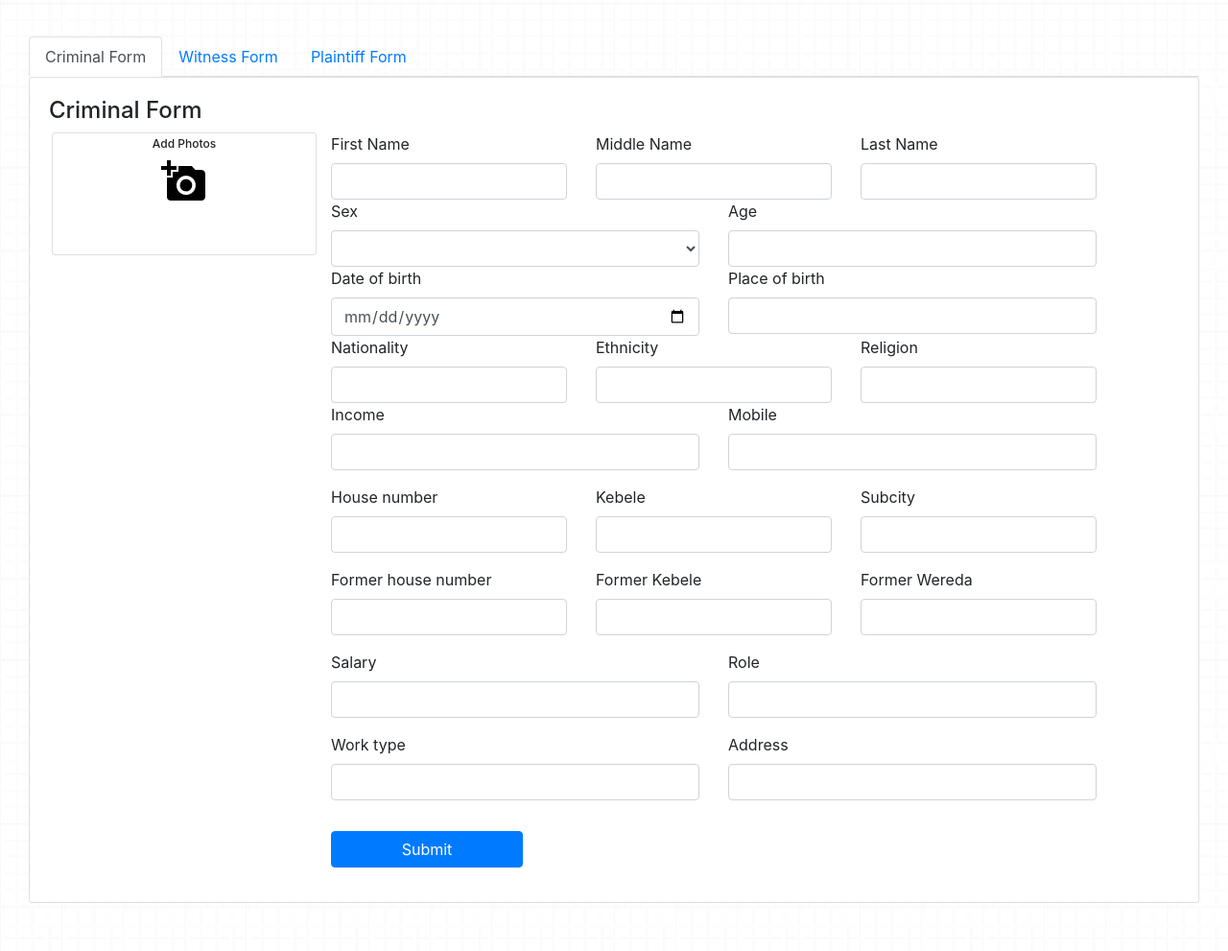
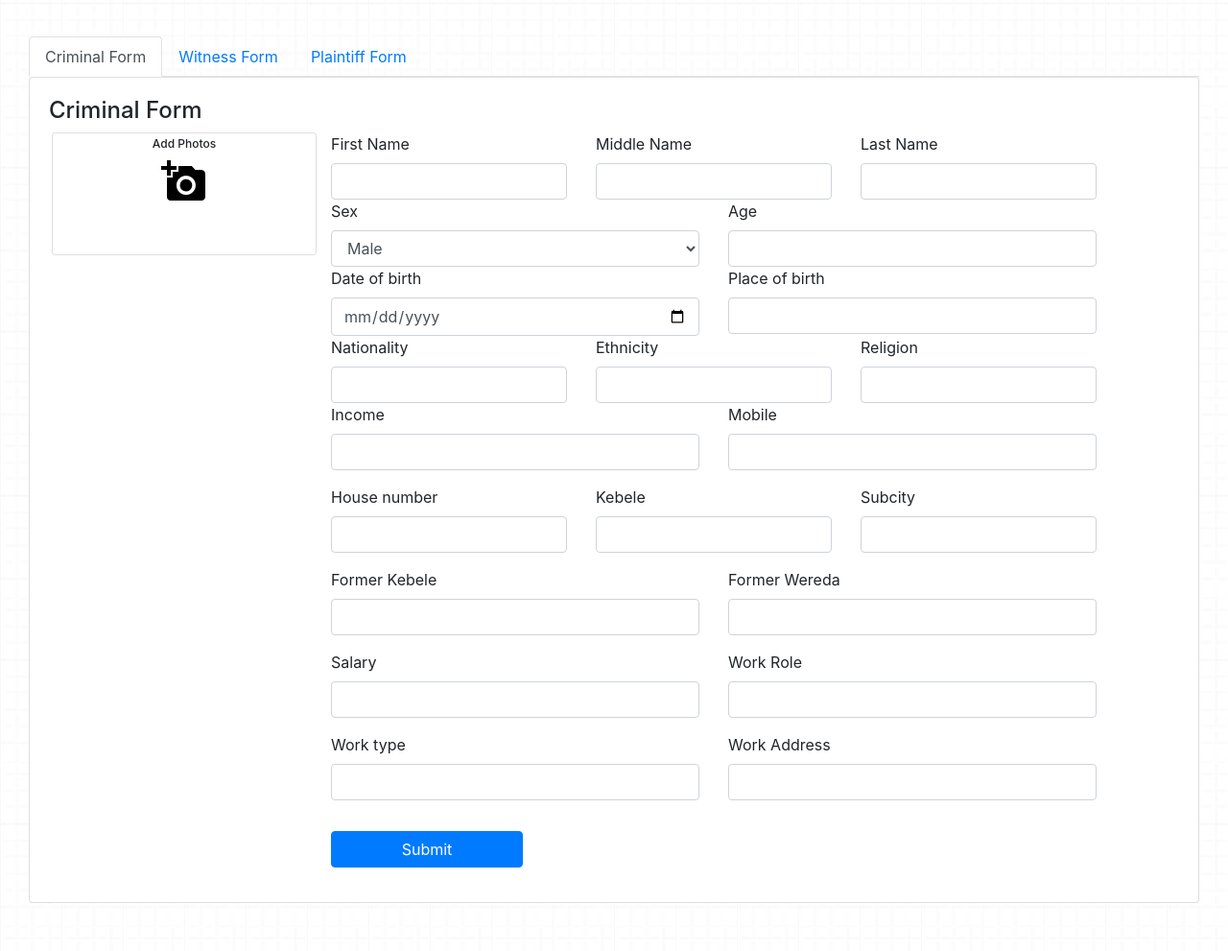
Before and after one commit to tyamlak/crs, a Django app: page /case/edit/1 in a window 1280 px wide. Shown: the part 62-1053 px from the top of the page at 96% size. Run offline with Django 3.2, Linux system fonts and the light colour scheme; some libraries are stand-ins or nearby versions.

Commit message:
saves criminal to case and fix: csrf_token error

```diff
--- a/case/templates/case/criminal_form.html
+++ b/case/templates/case/criminal_form.html
@@ -5,7 +5,8 @@
         <div class="card-body">
             <h4>Criminal Form</h4>
             <div class="form-row">
-                <form method="POST" enctype="multipart/form-data">
+                <form method="POST" action="/case/{{case_no}}/add-criminal" enctype="multipart/form-data">
+                    {% csrf_token %}
                     <div class="row ml-2">
                         <div class="form-group card text-center col-3" id="upload-photo"
                             style="width:12rem;height: 12rem;">
@@ -38,14 +39,13 @@
                                 <div class="col-md-6">
                                     <label for="sex">Sex</label>
                                     <select name="sex" id="W_sex" class="form-control">
-                                        <option></option>
-                                        <option>Male</option>
-                                        <option>Female</option>
+                                        <option value="M" >Male</option>
+                                        <option value="F" >Female</option>
                                     </select>
                                 </div>
                                 <div class="col-md-6">
                                     <label for="age">Age</label>
-                                    <input type="number" name="age" min="0" class="form-control" id="W_age">
+                                    <input type="number" name="age" min="0" max="125" class="form-control" id="W_age">
                                 </div>
                             </div>
                             <div class="row">
@@ -98,11 +98,6 @@
                             </div>
                             <div class="row">
                                 <div class="form-group col">
-                                    <label for="former_house_no">Former house number</label>
-                                    <input type="number" min="0" name="former_house_no" class="form-control"
-                                        id="W_former_house_no">
-                                </div>
-                                <div class="form-group col">
                                     <label for="former_kebele">Former Kebele</label>
                                     <input type="number" name="former_kebele" min="0" class="form-control"
                                         id="W_former_kebele">
@@ -119,8 +114,8 @@
                                     <input type="number" name="salary" min="0" class="form-control" id="W_salary">
                                 </div>
                                 <div class="form-group col">
-                                    <label for="role">Role</label>
-                                    <input type="text" name="role" class="form-control" id="W_role">
+                                    <label for="role">Work Role</label>
+                                    <input type="text" name="work_role" class="form-control" id="W_role">
                                 </div>
                             </div>
                             <div class="row">
@@ -129,8 +124,8 @@
                                     <input type="text" name="work_type" class="form-control" id="W_work">
                                 </div>
                                 <div class="form-group col">
-                                    <label for="address">Address</label>
-                                    <input type="text" name="address" class="form-control" id="W_address">
+                                    <label for="address">Work Address</label>
+                                    <input type="text" name="work_address" class="form-control" id="W_address">
                                 </div>
                             </div>
 
--- a/case/urls.py
+++ b/case/urls.py
@@ -1,5 +1,5 @@
 from django.urls import path
-from .views import index, create_case, add_image, search_image, criminal_detail, get_map, edit_criminal_info, edit_case
+from .views import index, create_case, add_image, search_image, criminal_detail, get_map, edit_criminal_info, edit_case, add_criminal_to_case
 from .views.charts import (
     HomeView, CrimeTypeDist, SexDist, YearlyCrimeDist, MonthlyCrimeDist
 )
@@ -17,6 +17,8 @@ urlpatterns = [
     path('api/monthly/<int:year>/',MonthlyCrimeDist.as_view()),
     path('api/monthly',MonthlyCrimeDist.as_view()),
     path('api/yearly',YearlyCrimeDist.as_view()),
-    path('edit/criminal/<int:pk>',edit_criminal_info,name='edit-case'),
+    path('edit/criminal/<int:pk>',edit_criminal_info,name='edit-c-in-case'),
+    path('<int:pk>',edit_case,name='manage-case'),
+    path('<int:pk>/add-criminal',add_criminal_to_case,name='criminal_to_case'),
     path('maps',get_map,name='maps'),
 ]
--- a/case/views/__init__.py
+++ b/case/views/__init__.py
@@ -1,4 +1,4 @@
 from .views import *
 from .charts import *
 from .search import search_image
-from .case_mgmt import edit_criminal_info, create_case, edit_case
+from .case_mgmt import edit_criminal_info, create_case, edit_case, add_criminal_to_case
--- a/case/views/case_mgmt.py
+++ b/case/views/case_mgmt.py
@@ -1,7 +1,10 @@
 from django.shortcuts import render, redirect
-from UserProfile.models import Criminal, Person
+from UserProfile.models import (
+	Criminal, Person, Work, PhoneNumber, Residence, CriminalImage
+)
 from UserProfile.forms import PersonForm
 from case.form_tools import get_criminal_form_data
+from case.models import Case
 
 
 #@login_required # requires(police/data_encoder)decorators
@@ -24,7 +27,9 @@ def create_case(request):
 def edit_case(request,pk):
 	if request.POST:
 		pass
-	return render(request,'case/edit_case.html')
+	return render(request,'case/edit_case.html',{
+		'case_no':pk,
+	})
 
 
 def edit_criminal_info(request,pk):
@@ -35,3 +40,61 @@ def edit_criminal_info(request,pk):
 		return redirect('edit-info',pk)
 	form = PersonForm(instance=criminal_ob)
 	return render(request,'case/edit_info.html',{'form':form})
+
+
+def add_criminal_to_case(request,pk):
+	if request.POST:
+		case = Case.objects.get(pk=pk) # raise 404 for EXCEPTIONS
+		first_name = request.POST.get('fname')
+		middle_name = request.POST.get('mname')
+		last_name = request.POST.get('lname')
+		sex = request.POST.get('sex')
+		age = request.POST.get('age')
+		dob = request.POST.get('dob')
+		pob = request.POST.get('pob')
+		nationality = request.POST.get('nationality')
+		ethnicity = request.POST.get('ethnicity')
+		religion = request.POST.get('religion')
+		income = request.POST.get('income')
+		mobile = request.POST.get('mobile')
+		house_no = request.POST.get('house_no')
+		kebele = request.POST.get('kebele')
+		subcity = request.POST.get('subcity')
+		former_kebele = request.POST.get('former_kebele')
+		former_wereda = request.POST.get('former_wereda')
+		salary = request.POST.get('salary')
+		work_role = request.POST.get('work_role')
+		work_type = request.POST.get('work_type')
+		work_address = request.POST.get('work_address')
+		photo = request.FILES.get('photo')
+
+		work = Work(
+			salary=salary,role=work_role,
+			work_type=work_type,address=work_address
+		)
+		work.save()
+		phone = PhoneNumber(
+			mobile=mobile
+		)
+		phone.save()
+		residence = Residence(
+			house_number=house_no,kebele=kebele,subcity=subcity,
+			former_kebele=former_kebele,former_wereda=former_wereda,
+		)
+		residence.save()
+		person = Person(
+			first_name=first_name,middle_name=middle_name,last_name=last_name,
+			sex=sex,age=age,date_of_birth=dob,place_of_birth=pob,
+			nationality=nationality,ethnicity=ethnicity,religion=religion,
+			income=income,
+			work=work,phone_number=phone,living_address=residence,
+		)
+		person.save()
+		criminal = Criminal(profile=person)
+		criminal.save()
+		if photo:
+			c_image = CriminalImage(criminal=criminal,image=photo)
+			c_image.save()
+		case.criminals.add(criminal)
+		print('Adding criminal to case with pk ',pk)
+		return redirect('criminal',criminal.pk)
```
